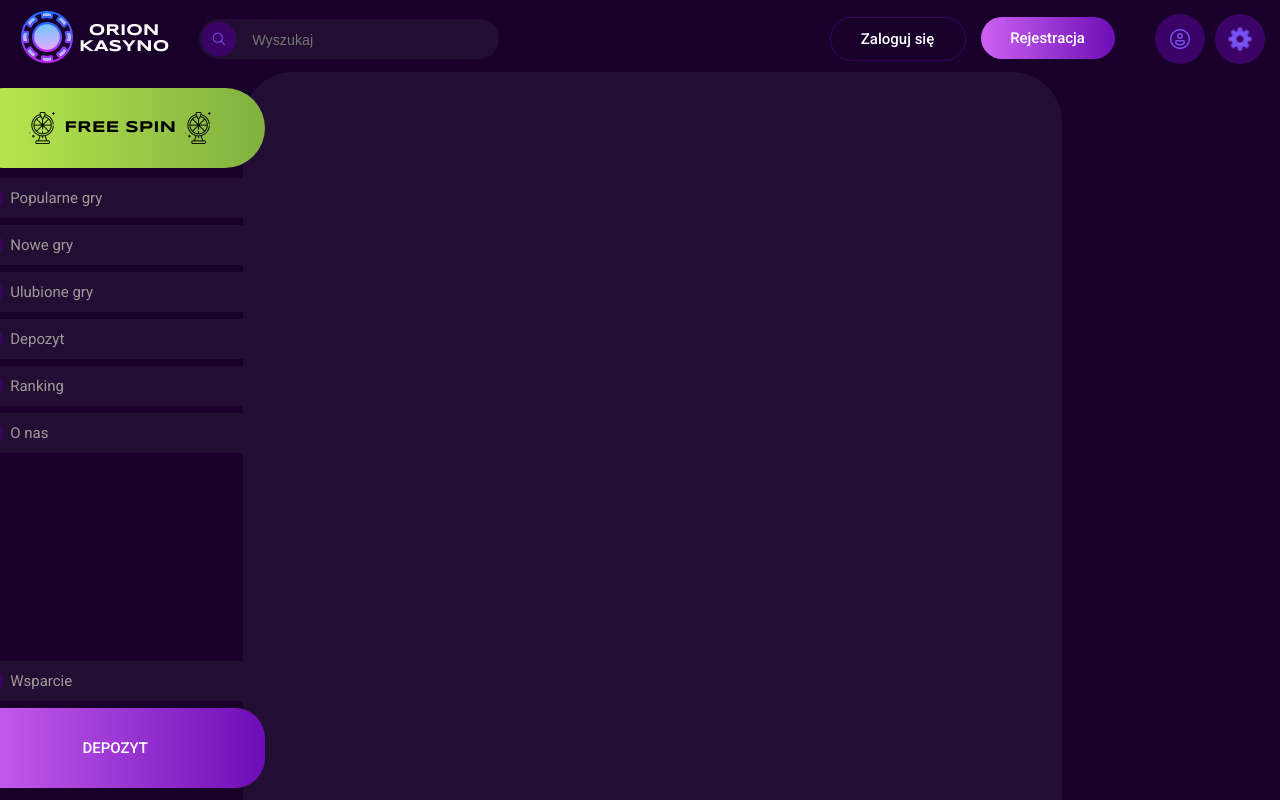
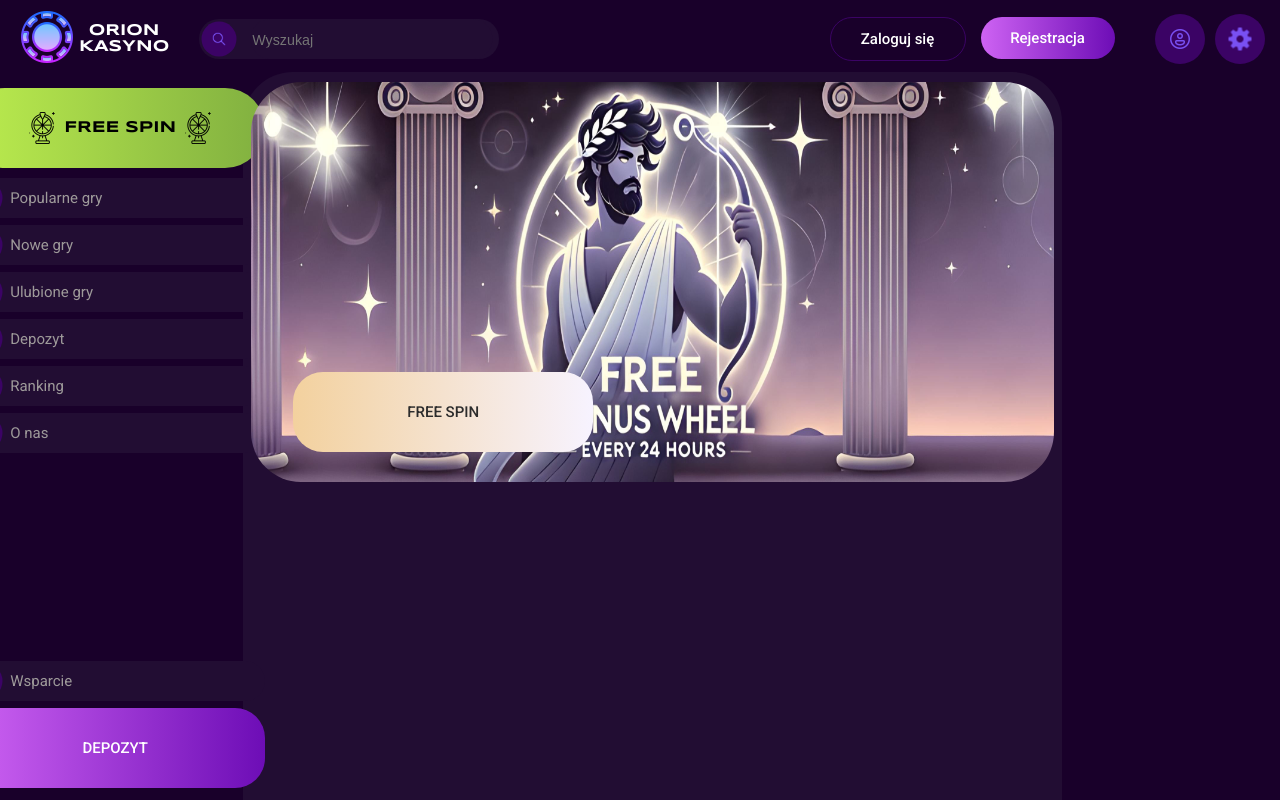
Before and after one commit to bartek5916/Orion, a React (Create React App) app in the folder orion-casino-gui/: page / in a window 1280 px wide. Built offline with nearby package versions, Linux system fonts and the light colour scheme.

Commit message:
Sidebar style fixes, adding Main Panel content

```diff
--- a/orion-casino-gui/src/components/Buttons/ButtonGradient.jsx
+++ b/orion-casino-gui/src/components/Buttons/ButtonGradient.jsx
@@ -1,11 +1,12 @@
 import React from 'react';
 import './ButtonGradient.css';
 
-function ButtonGradient({width, height, color, text}) {
+function ButtonGradient({width, height, color, text, textColor}) {
     const buttonStyle = {
         width: width,
         height: height,
         background: color,
+        color: textColor,
     }
 
     return (
--- a/orion-casino-gui/src/components/MainContent/MainContent.css
+++ b/orion-casino-gui/src/components/MainContent/MainContent.css
@@ -13,3 +13,29 @@
     width: 100%;
     height: 100%;
 }
+
+.free-bonus-panel{
+    position: relative;
+    display: flex;
+    width: 100%;
+    height: 400px;
+    top: 10px;
+    justify-content: center;
+}
+
+.free-bonus-picture{
+    position: absolute;
+    width: 98%;
+    height: 100%;
+    border-radius: 50px;
+    z-index: 1;
+}
+
+.free-spin-main-panel-button{
+    width: 300px;
+    height: 80px;
+    z-index: 1;
+    position: absolute;
+    bottom: 30px;
+    left: 50px;
+}
--- a/orion-casino-gui/src/components/MainContent/MainContent.jsx
+++ b/orion-casino-gui/src/components/MainContent/MainContent.jsx
@@ -1,10 +1,17 @@
 import React from 'react';
 import './MainContent.css'
+import ButtonGradient from "../Buttons/ButtonGradient";
 
 function MainContent() {
     return (
         <div className="main-content-panel">
             <div className="main-content-container">
+                <div className="free-bonus-panel">
+                    <img className="free-bonus-picture" src="/assets/images/MainPanel/orion.jpg" alt="free-bonus-orion-picture"/>
+                    <div className="free-spin-main-panel-button">
+                        <ButtonGradient width="300px" height="80px" color="linear-gradient(90deg, #F3D19E, #F7F3FF)" text="FREE SPIN" textColor="#2C2C2C"/>
+                    </div>
+                </div>
             </div>
         </div>
     );
```
Also changed, not shown: orion-casino-gui/public/assets/images/MainPanel/orion.jpg (added).
